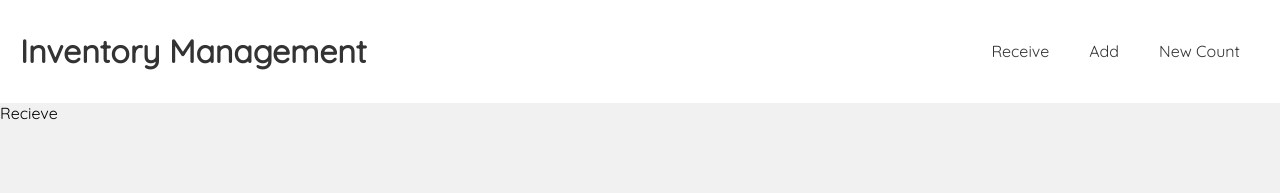
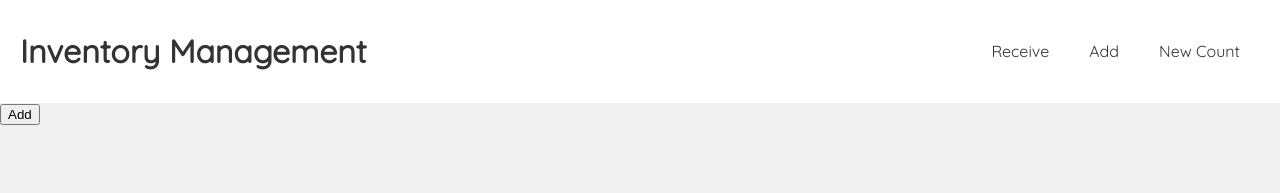
Before and after one commit to gahmee/Inventory-Management, a React (Create React App) app in the folder client/: page /receive in a window 1280 px wide. Shown: the top 193 px of the page. Built offline with nearby package versions, Linux system fonts and the light colour scheme.

Commit message:
change condition to selection drop down

```diff
--- a/client/src/components/EditableRow.js
+++ b/client/src/components/EditableRow.js
@@ -96,13 +96,11 @@ const EditableRow = ({ product, handleCancelClick }) => {
                 ></input>
             </td>
             <td>
-                <input
-                    type="text"
-                    required="required"
-                    name="SKU"
-                    value={condition}
-                    onChange={(e) => setCondition(e.target.value)}
-                ></input>
+                <select value={condition} onChange={(e) => setCondition(e.target.value)}>
+                    <option value="Resell" >Resell</option>
+                    <option value="Instructor">Instructor</option>
+                    <option value="Quarantine">Quarantine</option>
+                </select>
             </td>
             <td>
                 <input
--- /dev/null
+++ b/client/src/components/ReceiveFrom.js
@@ -0,0 +1,23 @@
+import { useState } from "react"
+
+const ReceiveFrom = () => {
+  const [row, setRow] = useState([])
+
+  const handleAdd = () => {
+    const newRow = [...row, []]
+    setRow(newRow)
+  }
+
+  const handleChange = () => {
+
+  }
+
+  return (
+    <>
+      <button onClick={() => handleAdd()}>Add</button>
+      {row.map((data, i) => <div> test </div>)}
+    </>
+  )
+}
+
+export default ReceiveFrom
--- a/client/src/pages/Receive.js
+++ b/client/src/pages/Receive.js
@@ -1,8 +1,11 @@
+import ReceiveFrom from "../components/ReceiveFrom"
 
 
 const Receive = () => {
     return (
-        <div>Recieve</div>
+        <div>
+            <ReceiveFrom />
+        </div>
     )
 }
 
```
